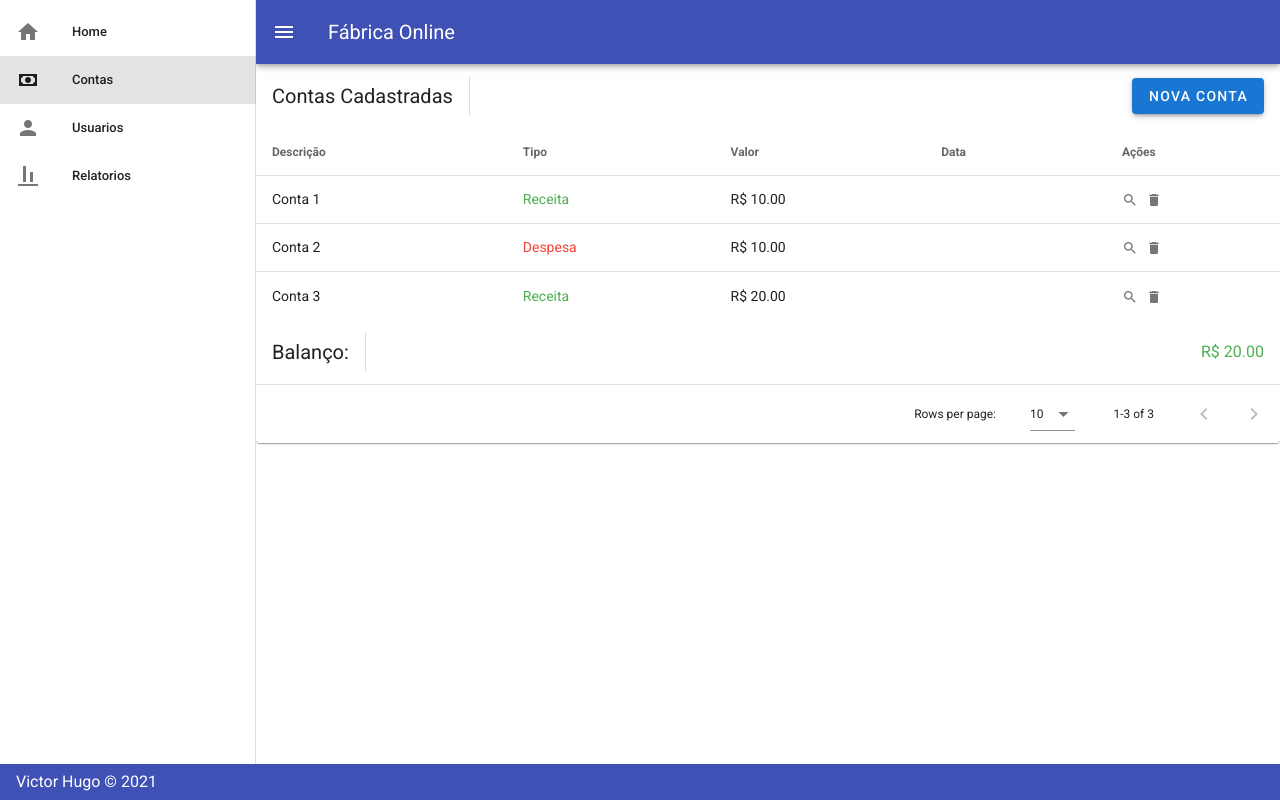
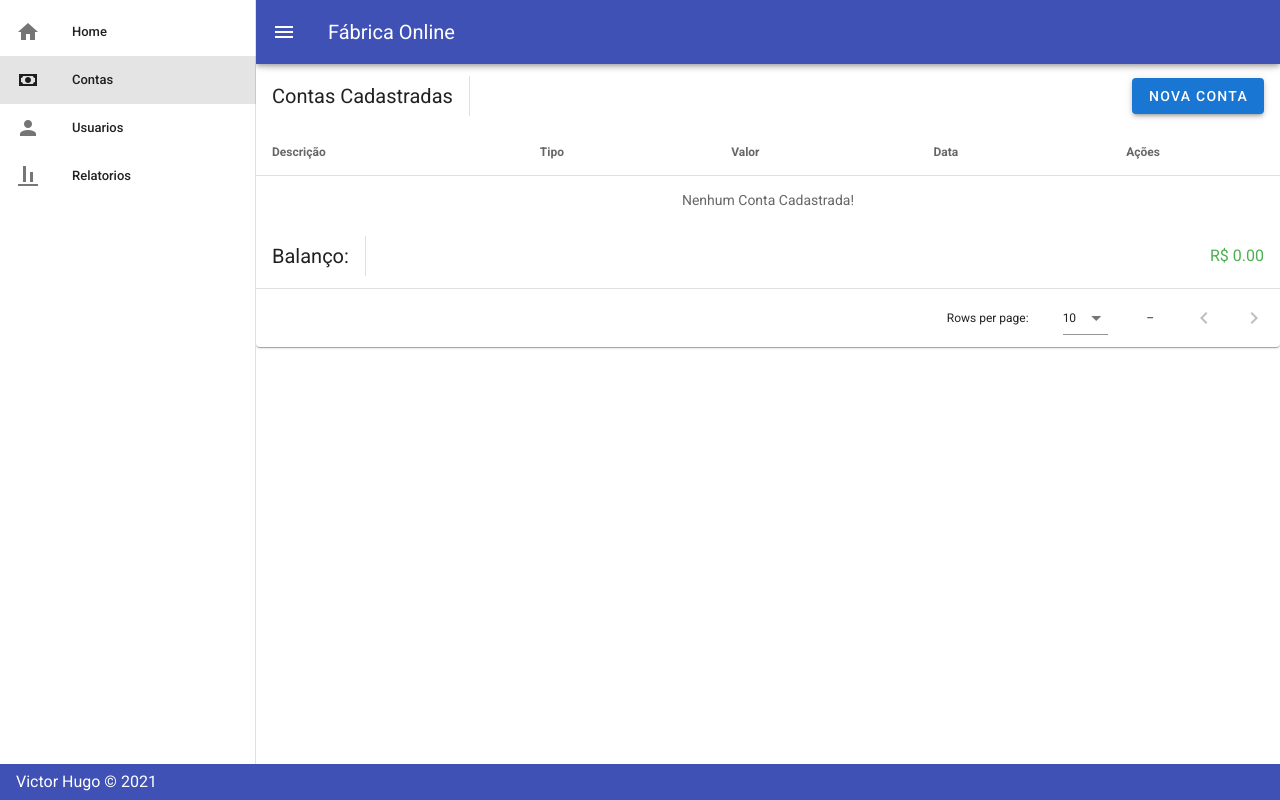
Before and after one commit to victorh5/controleContas-HT, a Vue app: page /#/contas in a window 1280 px wide. Built offline with nearby package versions, Linux system fonts and the light colour scheme.

Commit message:
att em contas.vue

```diff
--- a/src/views/contas.vue
+++ b/src/views/contas.vue
@@ -63,13 +63,14 @@
                   label="Data"
                   prepend-icon="mdi-calendar"
                   outlined
+                  readonly
                   v-on="on"
                 ></v-text-field>
               </template>
               <v-date-picker
                 v-model="contaAtual.data"
                 no-title
-                @input="formatarData"
+                @input="formatarDataMenu"
               ></v-date-picker>
             </v-menu>
           </v-col>
@@ -144,6 +145,9 @@
       <template v-slot:[`item.valor`]="{ item }">
         R$ {{ item.valor.toFixed(2) }}
       </template>
+      <template v-slot:[`item.data`]="{ item }">
+        {{ formatarData(item.data) }}
+      </template>
 
       <template v-slot:no-data>
         <v-row justify="center">
@@ -195,6 +199,7 @@
               ></v-select>
             </v-col>
           </v-row>
+          <v-row>
             <v-col cols="12" sm="6">
               <v-text-field
                 label="Valor"
@@ -209,13 +214,12 @@
               <v-text-field
                 label="Valor"
                 outlined
-              :value="contaAtualDetalhe.data"
+                :value="formatarData(contaAtualDetalhe.data)"
                 hide-details
-              type="number"
                 readonly
               ></v-text-field>
             </v-col>
-          <v-row> </v-row>
+          </v-row>
           <v-row>
             <v-col cols="12">
               <v-textarea
@@ -256,6 +260,7 @@ export default {
       detalhesDialog: false,
       contaAtualDetalhe: {
         valor: 0,
+        data: "",
       },
       cabecalho: [
         {
@@ -288,30 +293,30 @@ export default {
   },
   methods: {
     initialize() {
-      this.contas = [
-        {
-          id: 0,
-          descricao: "Conta 1",
-          observacoes: "Conta 1 submetida",
-          tipo: "Receita",
-          data: "",
-          valor: 10.0,
-        },
-        {
-          id: 1,
-          descricao: "Conta 2",
-          observacoes: "Conta 2 submetida",
-          tipo: "Despesa",
-          valor: 10.0,
-        },
-        {
-          id: 2,
-          descricao: "Conta 3",
-          observacoes: "Conta 3 submetida",
-          tipo: "Receita",
-          valor: 20.0,
-        },
-      ];
+      // this.contas = [
+      //   {
+      //     id: 0,
+      //     descricao: "Conta 1",
+      //     observacoes: "Conta 1 submetida",
+      //     tipo: "Receita",
+      //     data: "",
+      //     valor: 10.0,
+      //   },
+      //   {
+      //     id: 1,
+      //     descricao: "Conta 2",
+      //     observacoes: "Conta 2 submetida",
+      //     tipo: "Despesa",
+      //     valor: 10.0,
+      //   },
+      //   {
+      //     id: 2,
+      //     descricao: "Conta 3",
+      //     observacoes: "Conta 3 submetida",
+      //     tipo: "Receita",
+      //     valor: 20.0,
+      //   },
+      // ];
       this.calcularBalanco();
     },
     salvar() {
@@ -363,9 +368,12 @@ export default {
         }
       });
     },
-    formatarData() {
+    formatarDataMenu() {
       this.dataFormatada = dateFormatterUtil.ISOtoBR(this.contaAtual.data);
       this.menuDataDialog = false;
+    },
+    formatarData(data) {
+      return dateFormatterUtil.ISOtoBR(data);
     },
   },
 };
```
Lines whose indentation alone changed are shown as unchanged.
